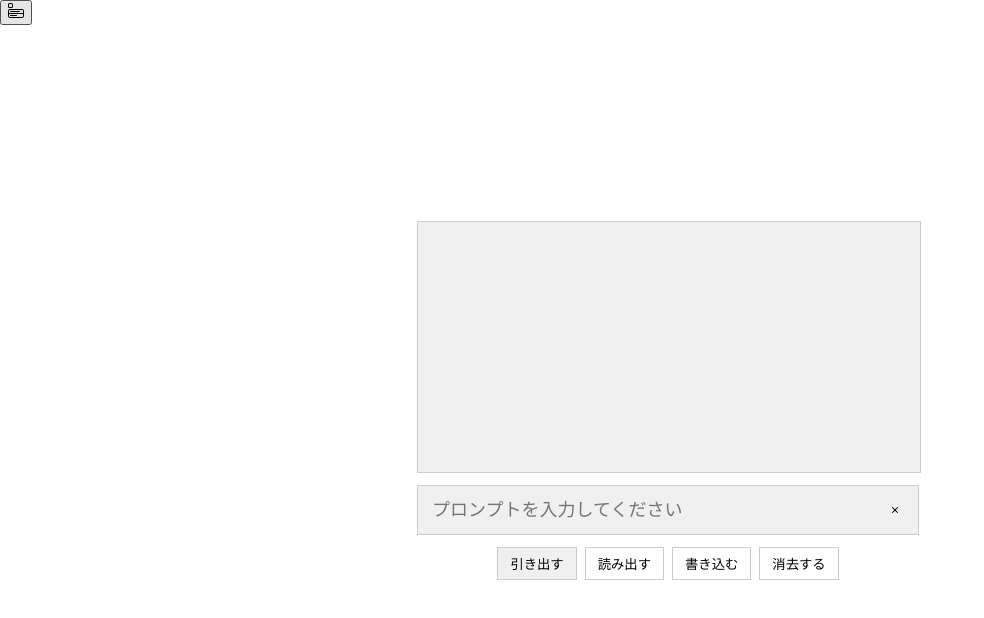
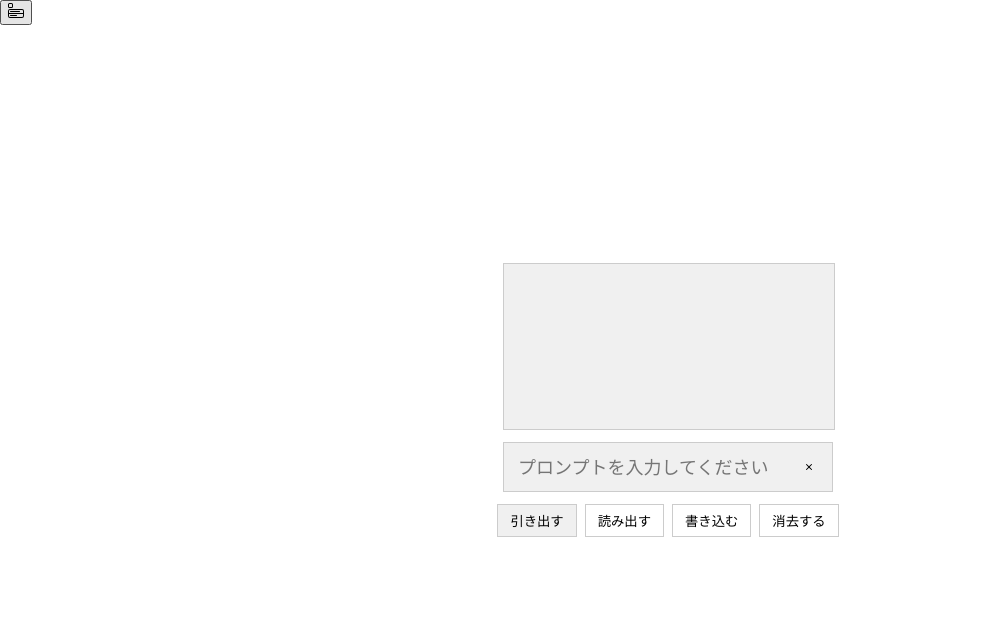
Before and after one commit to tkt0605/mirocore, a Vue app in the folder frontend/: page / in a window 1280 px wide. Shown: the top 618 px of the page, without its empty margins (0-984 px from the left). Built offline with nearby package versions, Linux system fonts and the light colour scheme; no server answers.

Commit message:
一旦、おとといの状態に戻し、home-sectionsのデザインを書き直す。

```diff
--- a/frontend/src/components/Mirocore/Expressive.vue
+++ b/frontend/src/components/Mirocore/Expressive.vue
@@ -15,7 +15,7 @@
 #expressive-canvas {
   display: block;
   width: 100%;
-  height: 250px;
+  height: auto;
   background: #f0f0f0;
   border: 1px solid #ccc;
 }
--- a/frontend/src/views/Index.vue
+++ b/frontend/src/views/Index.vue
@@ -44,7 +44,7 @@ const selectedMode = ref<(typeof modes)[number]['id']>('memory_get')
   flex-direction: column;
   align-items: center;
   gap: 12px;
-  width: min(100%, 800px);
+  width: min(100%, 480px);
 }
 
 .home-sections {
```
